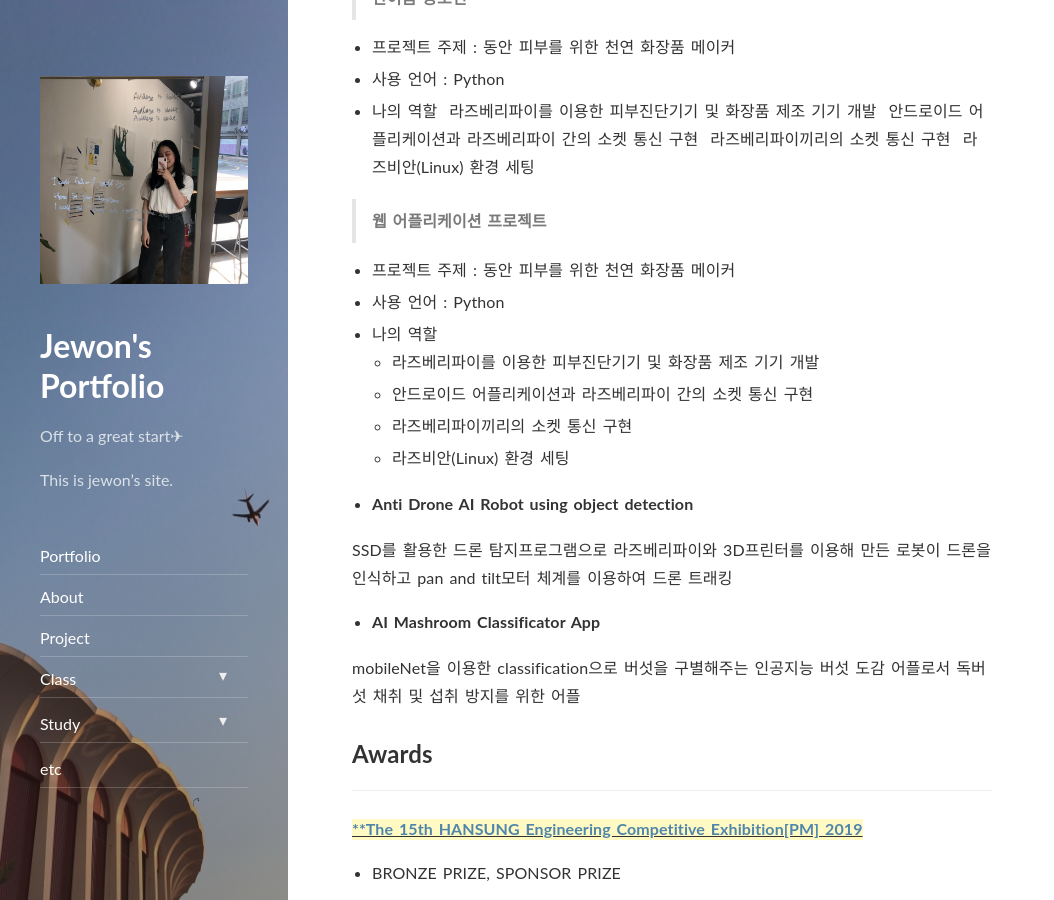
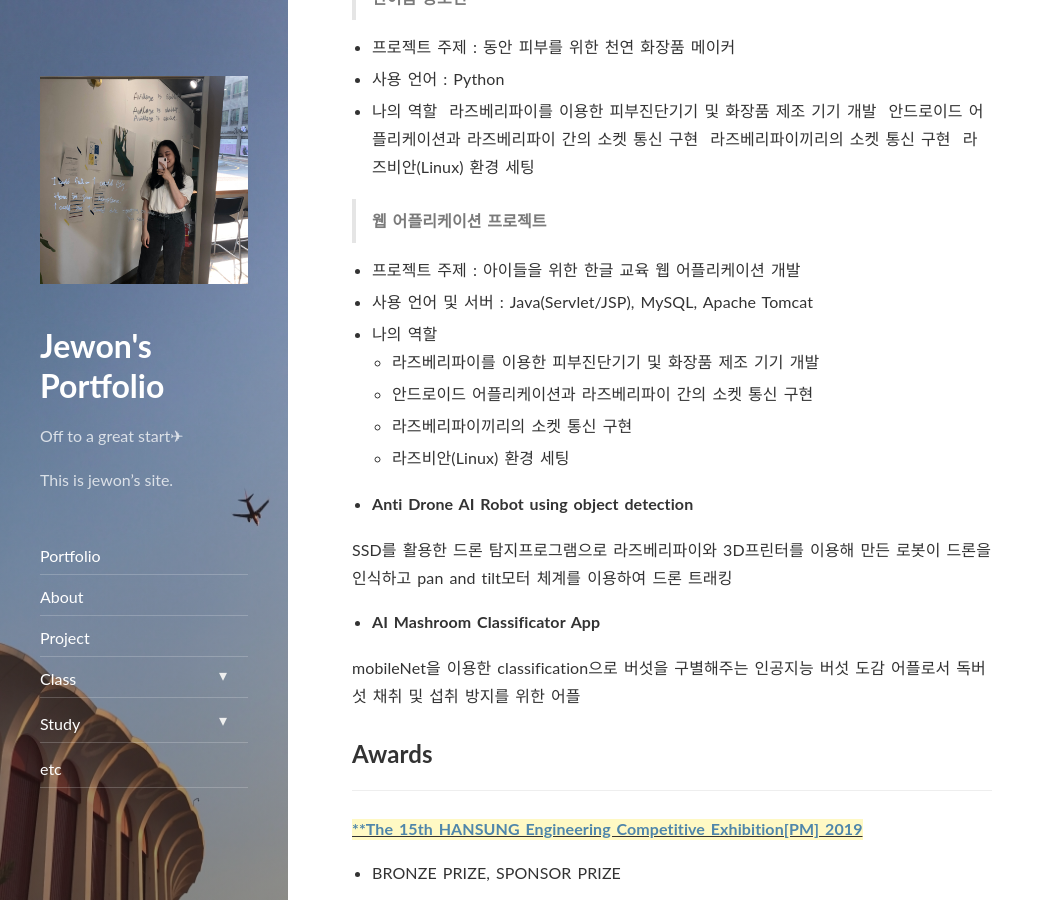
Before and after one commit to jjwon915/jjwon915.github.io, a Jekyll site: the page built from portfolio.md, in a window 1280 px wide and 900 px high, scrolled down 1303 px. Shown: the whole window, without its empty margins (0-1054 px from the left). Built offline with Jekyll 4.4.1, drawn with Linux system fonts in a browser that asks for light colours; nearby versions of some CDN libraries.

Commit message:
Update portfolio.md

```diff
--- a/portfolio.md
+++ b/portfolio.md
@@ -64,8 +64,8 @@ font-weight:bold">
 
 > **웹 어플리케이션 프로젝트**
 
-- 프로젝트 주제 : 동안 피부를 위한 천연 화장품 메이커
-- 사용 언어 : Python
+- 프로젝트 주제 : 아이들을 위한 한글 교육 웹 어플리케이션 개발
+- 사용 언어 및 서버 : Java(Servlet/JSP), MySQL, Apache Tomcat
 - 나의 역할
     - 라즈베리파이를 이용한 피부진단기기 및 화장품 제조 기기 개발
     - 안드로이드 어플리케이션과 라즈베리파이 간의 소켓 통신 구현
```
